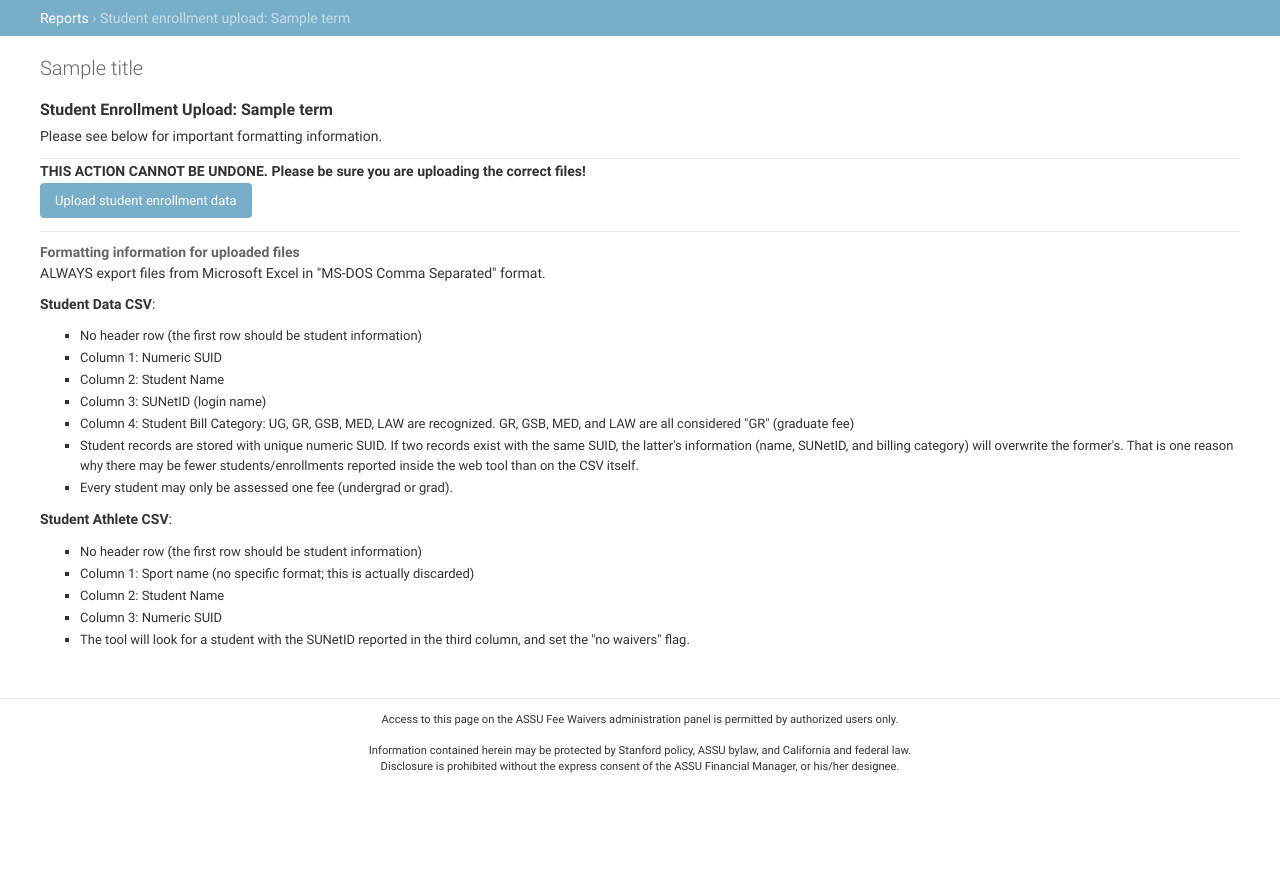
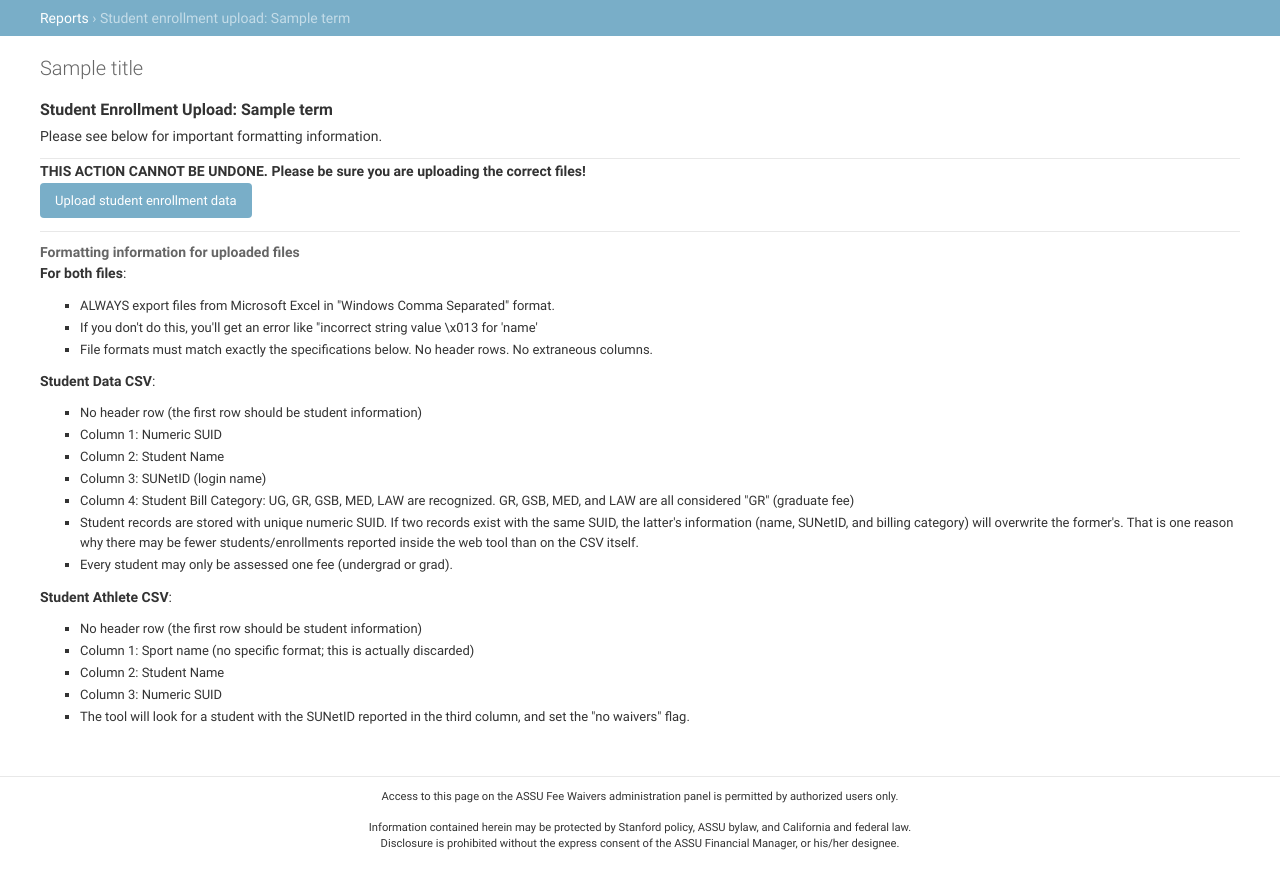
Before and after one commit to trusheim/ASSU-Waivers, a Django app: template templates/waivers/admin/upload.html in a window 1280 px wide. Shown: the part 56-927 px from the top of the page. Before the commit the page ends 829 px from the top, so only its background shows below. Run offline with Django 3.2, Linux system fonts and the light colour scheme; the template is opened without the code that fills it: most values are stand-ins (such as "Sample title", 1, 10 or a date in 2020).

Commit message:
Updating upload docs again - turns out I was wrong.

```diff
--- a/templates/waivers/admin/upload.html
+++ b/templates/waivers/admin/upload.html
@@ -24,7 +24,12 @@ Student enrollment upload
 
     <hr />
     <h3>Formatting information for uploaded files</h3>
-    <p>ALWAYS export files from Microsoft Excel in "MS-DOS Comma Separated" format.</p>
+    <p><span style='font-weight:bold;'>For both files</span>:
+    <ul>
+        <li>ALWAYS export files from Microsoft Excel in "Windows Comma Separated" format.</li>
+        <li>If you don't do this, you'll get an error like "incorrect string value \x013 for 'name'</li>
+        <li>File formats must match exactly the specifications below. No header rows. No extraneous columns.</li>
+    </ul>
     <p><span style='font-weight:bold;'>Student Data CSV</span>:
     <ul>
         <li>No header row (the first row should be student information)</li>
```
